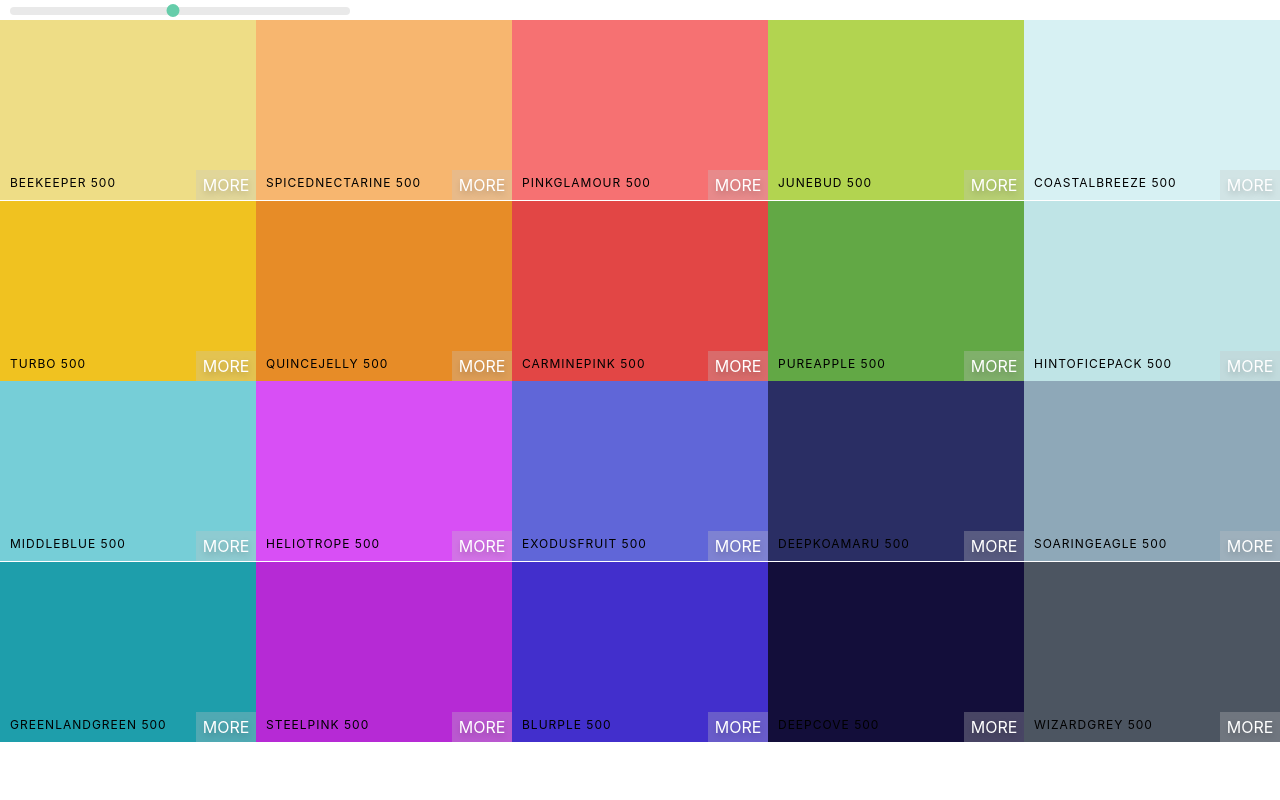
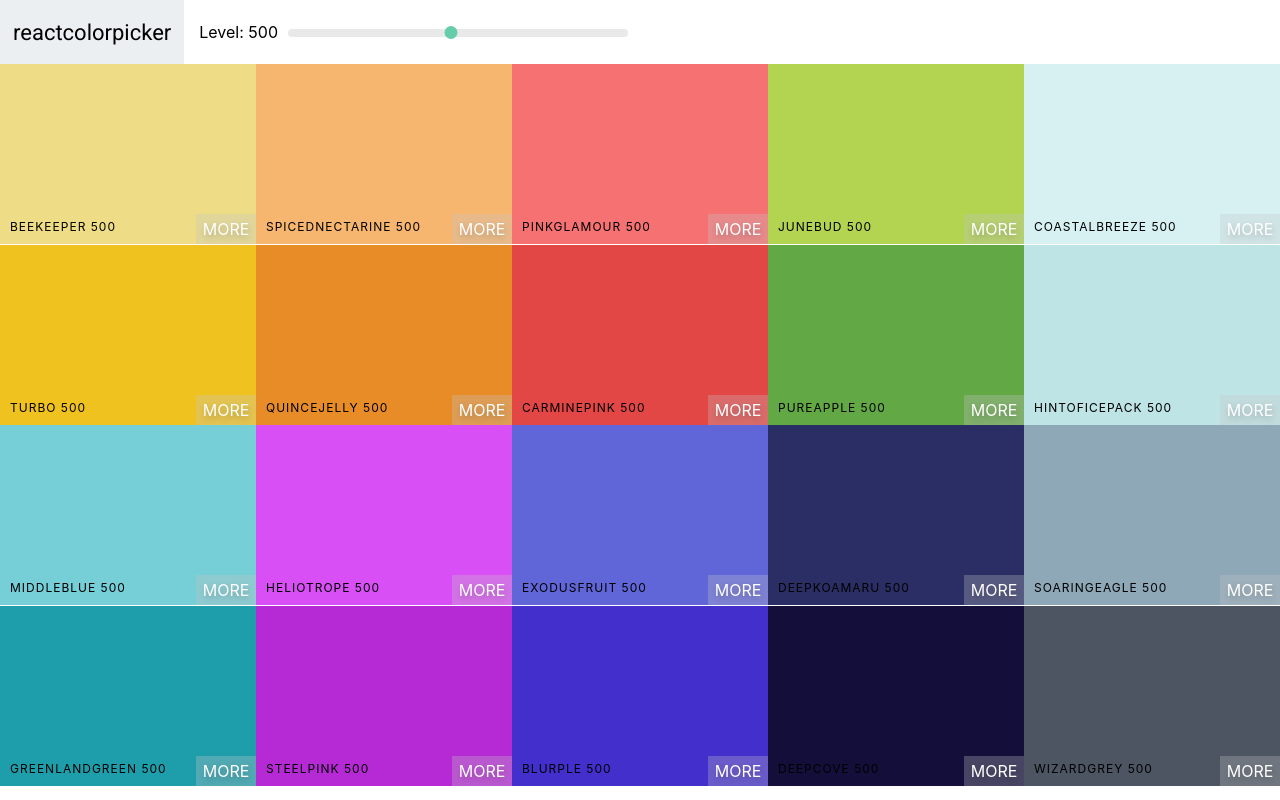
Before and after one commit to drewatienza/color-palette, a React (Create React App) app: page / in a window 1280 px wide. Built offline with nearby package versions, Linux system fonts and the light colour scheme.

Commit message:
added navbar component

```diff
--- a/public/index.html
+++ b/public/index.html
@@ -4,6 +4,7 @@
     <meta charset="utf-8" />
     <link rel="icon" href="%PUBLIC_URL%/favicon.ico" />
     <meta name="viewport" content="width=device-width, initial-scale=1" />
+    <link href="https://fonts.googleapis.com/css2?family=Roboto:wght@100;400;500&display=swap" rel="stylesheet">
     <meta name="theme-color" content="#000000" />
     <meta
       name="description"
--- /dev/null
+++ b/src/components/Navbar.js
@@ -0,0 +1,25 @@
+import React, { Component } from 'react';
+import Slider from 'rc-slider';
+import 'rc-slider/assets/index.css';
+import './Navbar.styles.css';
+
+class Navbar extends Component {
+  render() {
+    const { level, changeLevel } = this.props;
+    return (
+      <header className='Navbar'>
+        <div className="logo">
+          <a href="#">reactcolorpicker</a>
+        </div>
+        <div className="slider-container">
+          <span>Level: {level}</span>
+          <div className="slider">
+            <Slider defaultValue={level} min={100} max={900} step={100} onAfterChange={changeLevel}/>
+          </div>
+        </div>
+      </header>
+    )
+  }
+}
+
+export default Navbar;
--- /dev/null
+++ b/src/components/Navbar.styles.css
@@ -0,0 +1,50 @@
+.Navbar {
+  display: flex;
+  align-items: center;
+  justify-content: flex-start;
+  height: 8vh;
+}
+
+.logo {
+  margin-right: 15px;
+  padding: 0 13px;
+  font-size: 22px;
+  background-color: #eceff1;
+  font-family: Roboto;
+  height: 100%;
+  display: flex;
+  align-items: center;
+}
+
+.logo a {
+  text-decoration: none;
+  color: black;
+}
+
+.slider {
+  width: 340px;
+  margin: 0 10px;
+  display: inline-block;
+}
+
+.rc-slider-track {
+  background-color: transparent;
+}
+
+.rc-slider-rail {
+  height: 8px;
+}
+
+.rc-slider-handle,
+.rc-slider-handle:active,
+.rc-slider-handle:focus,
+.rc-slider-handle:hover {
+  background-color: mediumaquamarine;
+  outline: none;
+  border: 2px solid mediumaquamarine;
+  box-shadow: none;
+  width: 13px;
+  height: 13px;
+  margin-left: -7px;
+  margin-top: -3px;
+}
--- a/src/components/Palette.js
+++ b/src/components/Palette.js
@@ -1,8 +1,7 @@
 import React, { Component } from 'react';
 import ColorBox from './ColorBox';
+import Navbar from './Navbar';
 import './Palette.styles.css';
-import Slider from 'rc-slider';
-import 'rc-slider/assets/index.css';
 
 class Palette extends Component {
   constructor(props) {
@@ -23,9 +22,7 @@
     ))
     return (
       <div className='Palette'>
-        <div className="slider">
-          <Slider defaultValue={level} min={100} max={900} step={100} onAfterChange={this.changeLevel}/>
-        </div>
+        <Navbar level={level} changeLevel={this.changeLevel} />
         {/* Navbar Goes Here */}
         <div className="Palette-colors">
           {colorBoxes}
--- a/src/components/Palette.styles.css
+++ b/src/components/Palette.styles.css
@@ -5,31 +5,3 @@
 .Palette-colors {
   height: 90%;
 }
-
-.slider {
-  width: 340px;
-  margin: 0 10px;
-  display: inline-block;
-}
-
-.rc-slider-track {
-  background-color: transparent !important;
-}
-
-.rc-slider-rail {
-  height: 8px !important;
-}
-
-.rc-slider-handle,
-.rc-slider-handle:active,
-.rc-slider-handle:focus,
-.rc-slider-handle:hover {
-  background-color: mediumaquamarine !important;
-  outline: none !important;
-  border: 2px solid mediumaquamarine !important;
-  box-shadow: none !important;
-  width: 13px !important;
-  height: 13px !important;
-  margin-left: -7px !important;
-  margin-top: -3px !important;
-}
```
